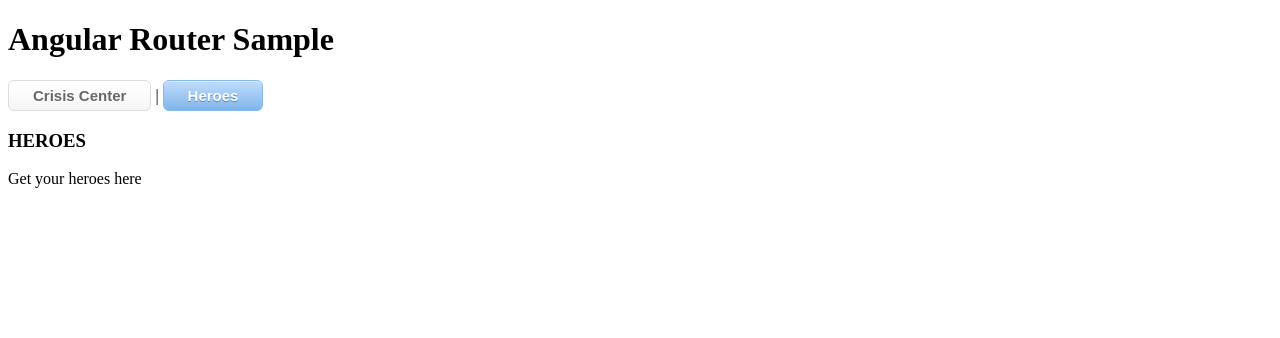
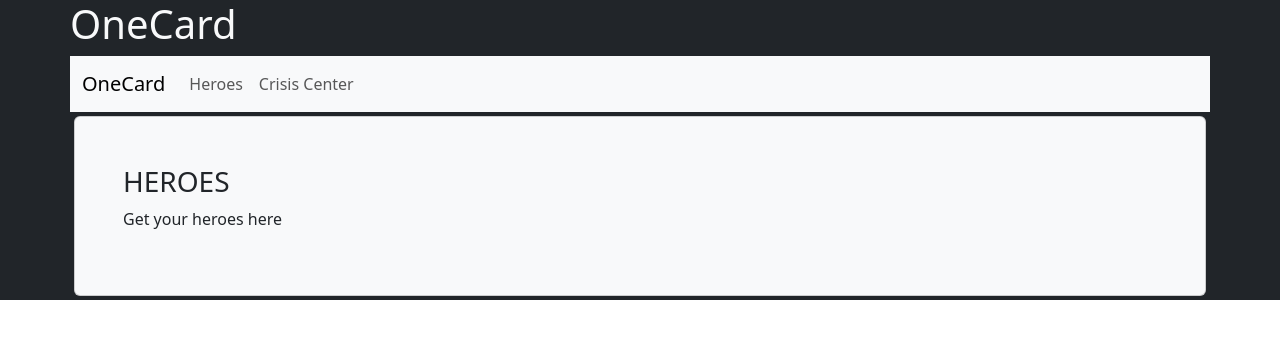
Before and after one commit to josh-flatt/OneCard, an Angular app in the folder app/OneCard.client/: page /heroes-list in a window 1280 px wide. Shown: the top 338 px of the page. Built offline with nearby package versions, Linux system fonts and the light colour scheme.

Commit message:
brought in bootstrap

```diff
--- a/app/OneCard.client/src/app/app.component.html
+++ b/app/OneCard.client/src/app/app.component.html
@@ -1,42 +1,11 @@
-<!-- <!DOCTYPE html>
-<html lang="en">
-
-<head>
-  <meta charset="UTF-8">
-  <meta name="viewport" content="width=device-width, initial-scale=1.0">
-  <title>Website Under Development</title>
-  <style>
-    body {
-      font-family: Arial, sans-serif;
-      text-align: center;
-      margin: 50px;
-    }
-
-    h1 {
-      color: #555;
-    }
-
-    p {
-      color: #777;
-    }
-  </style>
-</head>
-
-<body>
-  <h1>Website Under Development</h1>
-  <p>We apologize for the inconvenience, but our website is currently under development and is temporarily unavailable.
-    Please check back later.</p>
+<body class="bg-dark text-light">
+  <div class="container p-0">
+    <h1>OneCard</h1>
+    <app-toolbar></app-toolbar>
+  </div>
+  <div class="container p-1">
+    <div class="card bg-light text-dark p-5">
+      <router-outlet></router-outlet>
+    </div>
+  </div>
 </body>
-
-</html> -->
-
-<h1>Angular Router Sample</h1>
-<nav>
-  <a class="button" routerLink="/crisis-list" routerLinkActive="activebutton" ariaCurrentWhenActive="page">
-    Crisis Center
-  </a> |
-  <a class="button" routerLink="/heroes-list" routerLinkActive="activebutton" ariaCurrentWhenActive="page">
-    Heroes
-  </a>
-</nav>
-<router-outlet></router-outlet>
--- a/app/OneCard.client/src/app/app.component.ts
+++ b/app/OneCard.client/src/app/app.component.ts
@@ -2,6 +2,7 @@ import { Component } from '@angular/core';
 import { RouterLink, RouterLinkActive, RouterOutlet } from '@angular/router';
 import { CrisisListComponent } from "./crisis-list/crisis-list.component";
 import { HeroesListComponent } from "./heroes-list/heroes-list.component";
+import { ToolbarComponent } from './toolbar/toolbar.component';
 
 @Component({
   selector: 'app-root',
@@ -13,7 +14,8 @@ import { HeroesListComponent } from "./heroes-list/heroes-list.component";
     RouterLink,
     RouterLinkActive,
     CrisisListComponent,
-    HeroesListComponent
+    HeroesListComponent,
+    ToolbarComponent
   ]
 })
 export class AppComponent {
--- a/app/OneCard.client/src/app/app.routes.ts
+++ b/app/OneCard.client/src/app/app.routes.ts
@@ -9,7 +9,6 @@ export const routes: Routes = [
     { path: '', redirectTo: '/heroes-list', pathMatch: 'full' },
 
 
-
     //404 Page - must be last path in this array.
     { path: '**', component: PageNotFoundComponent },
 ];
--- /dev/null
+++ b/app/OneCard.client/src/app/toolbar/toolbar.component.html
@@ -0,0 +1,21 @@
+<nav class="navbar navbar-expand-lg bg-body-tertiary">
+    <div class="container-fluid">
+        <a class="navbar-brand" href="#">OneCard</a>
+        <button class="navbar-toggler" type="button" data-bs-toggle="collapse" data-bs-target="#navbarNavAltMarkup"
+            aria-controls="navbarNavAltMarkup" aria-expanded="false" aria-label="Toggle navigation">
+            <span class="navbar-toggler-icon"></span>
+        </button>
+        <div class="collapse navbar-collapse" id="navbarNavAltMarkup">
+            <div class="navbar-nav">
+                <a class="nav-link" aria-current="page" href="/heroes-list" routerLinkActive="activebutton"
+                    ariaCurrentWhenActive="page">
+                    Heroes
+                </a>
+                <a class="nav-link" aria-current="page" href="/crisis-list" routerLinkActive="activebutton"
+                    ariaCurrentWhenActive="page">
+                    Crisis Center
+                </a>
+            </div>
+        </div>
+    </div>
+</nav>
--- a/app/OneCard.client/src/index.html
+++ b/app/OneCard.client/src/index.html
@@ -1,13 +1,21 @@
 <!doctype html>
 <html lang="en">
+
 <head>
   <meta charset="utf-8">
   <title>OneCardClient</title>
   <base href="/">
   <meta name="viewport" content="width=device-width, initial-scale=1">
   <link rel="icon" type="image/x-icon" href="favicon.ico">
+  <link href="https://cdn.jsdelivr.net/npm/bootstrap@5.3.2/dist/css/bootstrap.min.css" rel="stylesheet"
+    integrity="sha384-T3c6CoIi6uLrA9TneNEoa7RxnatzjcDSCmG1MXxSR1GAsXEV/Dwwykc2MPK8M2HN" crossorigin="anonymous">
+  <script src="https://cdn.jsdelivr.net/npm/bootstrap@5.3.2/dist/js/bootstrap.bundle.min.js"
+    integrity="sha384-C6RzsynM9kWDrMNeT87bh95OGNyZPhcTNXj1NW7RuBCsyN/o0jlpcV8Qyq46cDfL"
+    crossorigin="anonymous"></script>
 </head>
+
 <body>
   <app-root></app-root>
 </body>
+
 </html>
```
Also changed, not shown: app/OneCard.client/src/app/toolbar/toolbar.component.ts (added, +12 -0 lines), app/OneCard.client/src/app/toolbar/toolbar.component.css (added), 2 other files (tests, documents, lock files or other folders).
